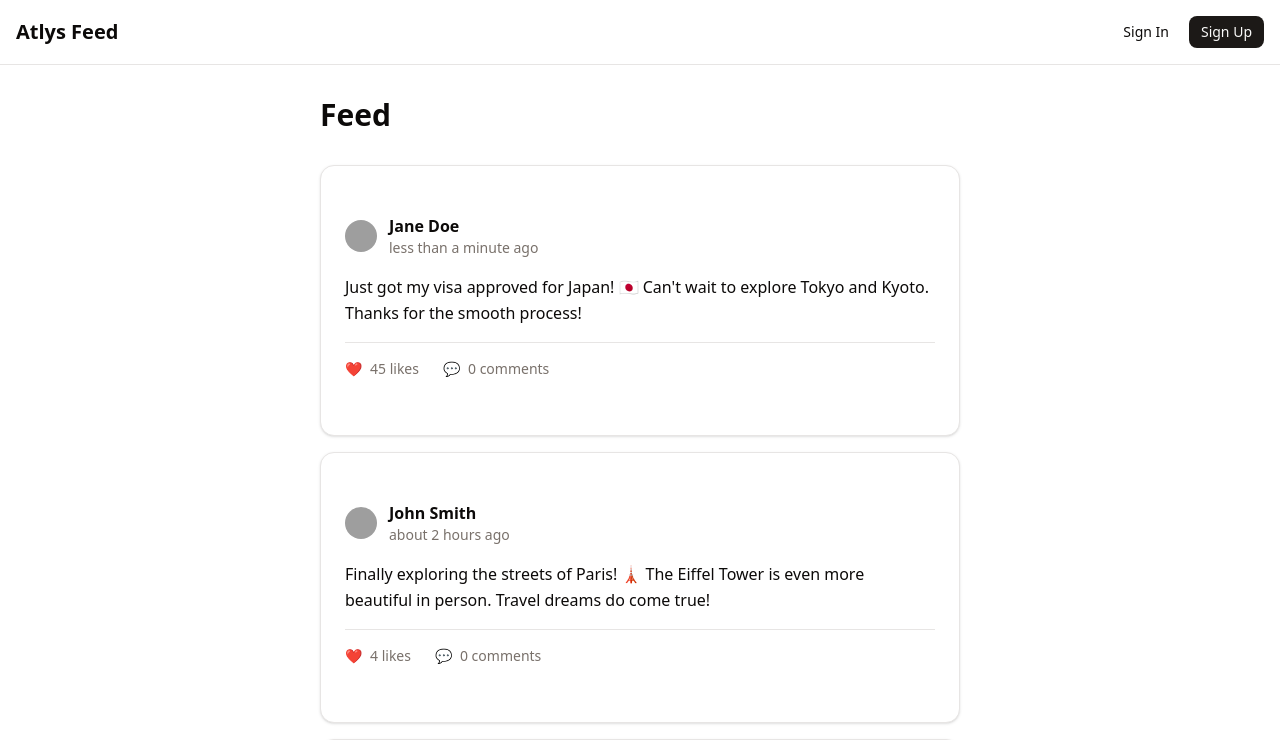
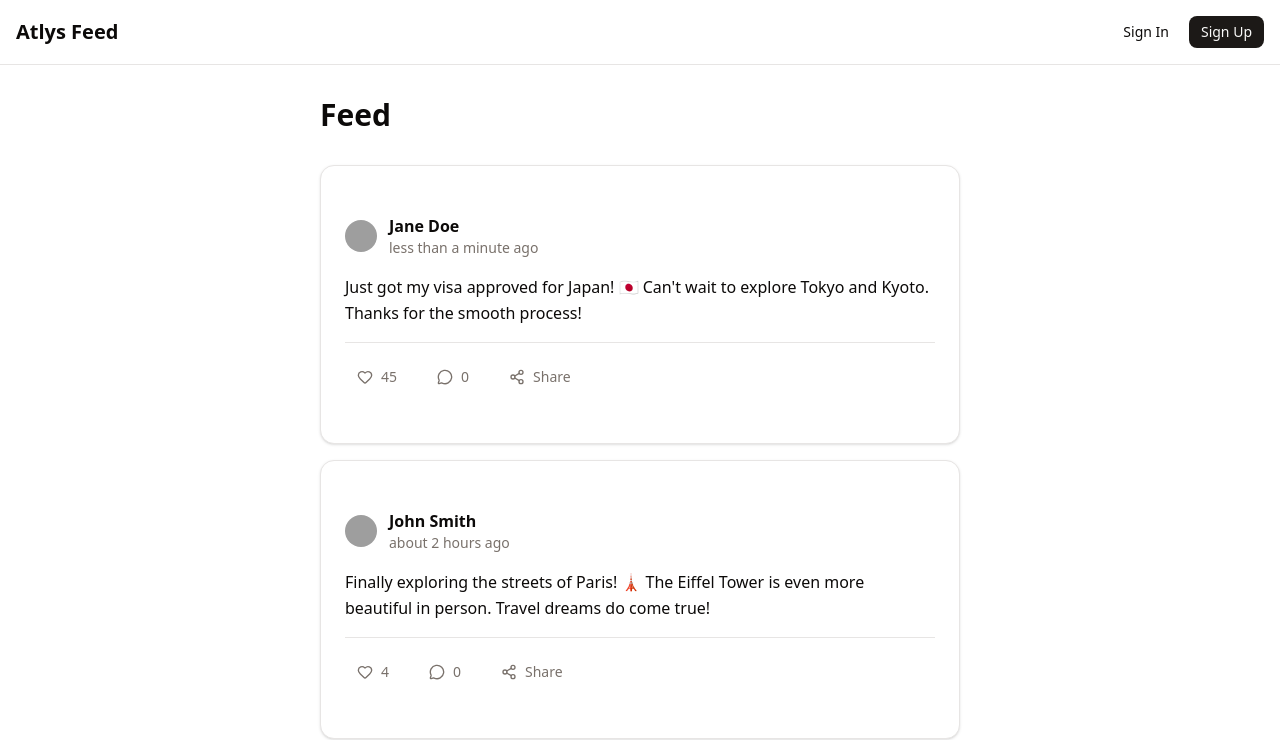
Before and after one commit to nparashar150/atlys-frontend, a React (Vite) app: page / in a window 1280 px wide. Shown: the top 740 px of the page. Built offline with nearby package versions, Linux system fonts and the light colour scheme; grey boxes are pictures that could not be loaded.

Commit message:
feat: add placeholder interactions to PostCard

```diff
--- a/src/components/post/PostCard.tsx
+++ b/src/components/post/PostCard.tsx
@@ -2,12 +2,25 @@
 import type { Post } from '@/types/post'
 import { Card, CardContent } from '@/components/ui/card'
 import { Avatar, AvatarImage, AvatarFallback } from '@/components/ui/avatar'
+import { Heart, MessageCircle, Share2 } from 'lucide-react'
 
 interface PostCardProps {
   post: Post
 }
 
 export function PostCard({ post }: PostCardProps) {
+  const handleLike = () => {
+    alert('Like not implemented')
+  }
+
+  const handleComment = () => {
+    alert('Comment not implemented')
+  }
+
+  const handleShare = () => {
+    alert('Share not implemented')
+  }
+
   return (
     <Card className="hover:shadow-md transition-shadow">
       <CardContent className="p-6">
@@ -29,14 +42,29 @@
         <p className="text-foreground mb-4 leading-relaxed">{post.content}</p>
 
         {/* Post Actions */}
-        <div className="flex items-center gap-6 text-sm text-muted-foreground pt-2 border-t">
-          <button className="flex items-center gap-2 hover:text-foreground transition-colors py-2">
-            <span>❤️</span>
-            <span>{post.likes} likes</span>
+        <div className="flex items-center gap-4 pt-4 border-t">
+          <button
+            onClick={handleLike}
+            className="flex items-center gap-2 text-muted-foreground hover:text-red-500 transition-colors py-2 px-3 rounded-md hover:bg-accent"
+          >
+            <Heart className="w-4 h-4" />
+            <span className="text-sm">{post.likes}</span>
           </button>
-          <button className="flex items-center gap-2 hover:text-foreground transition-colors py-2">
-            <span>💬</span>
-            <span>{post.comments.length} comments</span>
+
+          <button
+            onClick={handleComment}
+            className="flex items-center gap-2 text-muted-foreground hover:text-blue-500 transition-colors py-2 px-3 rounded-md hover:bg-accent"
+          >
+            <MessageCircle className="w-4 h-4" />
+            <span className="text-sm">{post.comments.length}</span>
+          </button>
+
+          <button
+            onClick={handleShare}
+            className="flex items-center gap-2 text-muted-foreground hover:text-green-500 transition-colors py-2 px-3 rounded-md hover:bg-accent"
+          >
+            <Share2 className="w-4 h-4" />
+            <span className="text-sm">Share</span>
           </button>
         </div>
       </CardContent>
```
